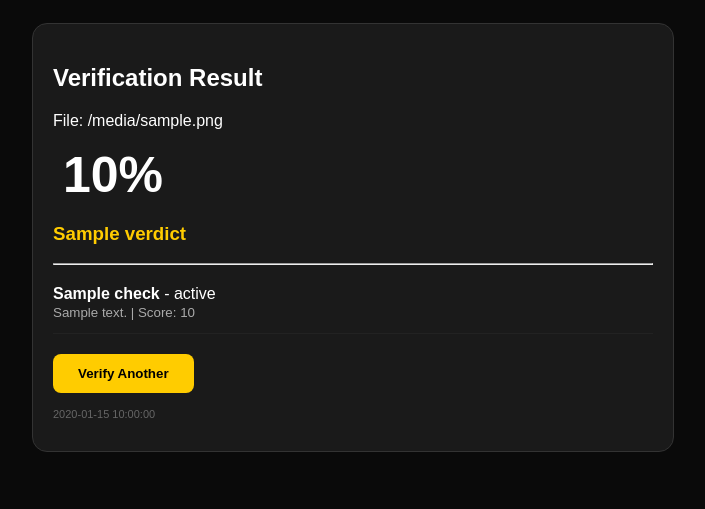
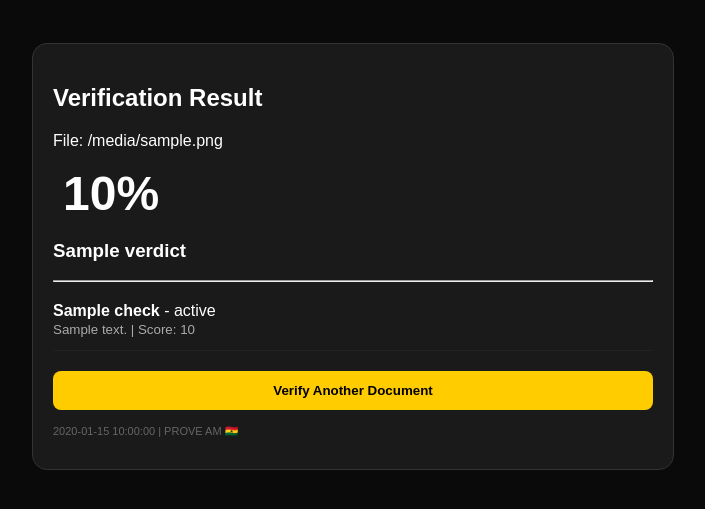
Before and after one commit to jerricksmith92-web/prove-am, a Flask app: template templates/result.html in a window 1280 px wide. Shown: the top 509 px of the page, without its empty margins (287-992 px from the left). Run offline with Flask 3, Linux system fonts and the light colour scheme; the template is opened without the code that fills it: most values are stand-ins (such as "Sample title", 1, 10 or a date in 2020); parts of the project's set-up code (start-up, migrations or seed data) failed here and were passed over.

Commit message:
Refactor result.html for improved styling and structure

```diff
--- a/templates/result.html
+++ b/templates/result.html
@@ -5,11 +5,11 @@
 <meta name="viewport" content="width=device-width, initial-scale=1">
 <style>
 body{font-family:Arial;background:#0a0a0a;color:white;padding:15px}
-.card{background:#1a1a1a;padding:20px;border-radius:15px;max-width:600px;margin:auto;border:1px solid #333}
-.pass{color:#00ff88} .suspect{color:#ffcc00} .forgery{color:#ff4444}
+.card{background:#1a1a1a;padding:20px;border-radius:15px;max-width:600px;margin:20px auto;border:1px solid #333}
+.PASS{color:#00ff88}.SUSPECT{color:#ffcc00}.FORGERY{color:#ff4444}
 .check{border-bottom:1px solid #222;padding:12px 0;text-align:left}
-.score{font-size:50px;font-weight:bold;margin:10px}
-button{background:#ffcc00;color:black;padding:12px 25px;border:none;border-radius:8px;font-weight:bold;cursor:pointer;margin-top:20px}
+.score{font-size:48px;font-weight:bold;margin:10px}
+button{background:#ffcc00;color:black;padding:12px 25px;border:none;border-radius:8px;font-weight:bold;margin-top:20px;width:100%}
 </style>
 </head>
 <body>
@@ -17,16 +17,16 @@ button{background:#ffcc00;color:black;padding:12px 25px;border:none;border-radiu
 <h2>Verification Result</h2>
 <p>File: {{filename}}</p>
 <div class="score">{{score}}%</div>
-<h3 class="{{ 'pass' if 'ORIGINAL' in verdict else 'forgery' if 'FORGERY' in verdict else 'suspect' }}">{{verdict}}</h3>
+<h3>{{verdict}}</h3>
 <hr>
 {% for c in checks %}
 <div class="check">
-<b>{{c.check}}</b> - <span class="{{c.status|lower}}">{{c.status}}</span><br>
+<b>{{c.check}}</b> - <span class="{{c.status}}">{{c.status}}</span><br>
 <small style="color:#aaa">{{c.detail}} | Score: {{c.score}}</small>
 </div>
 {% endfor %}
-<a href="/"><button>Verify Another</button></a>
-<p style="font-size:11px;color:#666;margin-top:15px">{{date}}</p>
+<a href="/"><button>Verify Another Document</button></a>
+<p style="font-size:11px;color:#666;margin-top:15px">{{date}} | PROVE AM 🇬🇭</p>
 </div>
 </body>
 </html>
```
